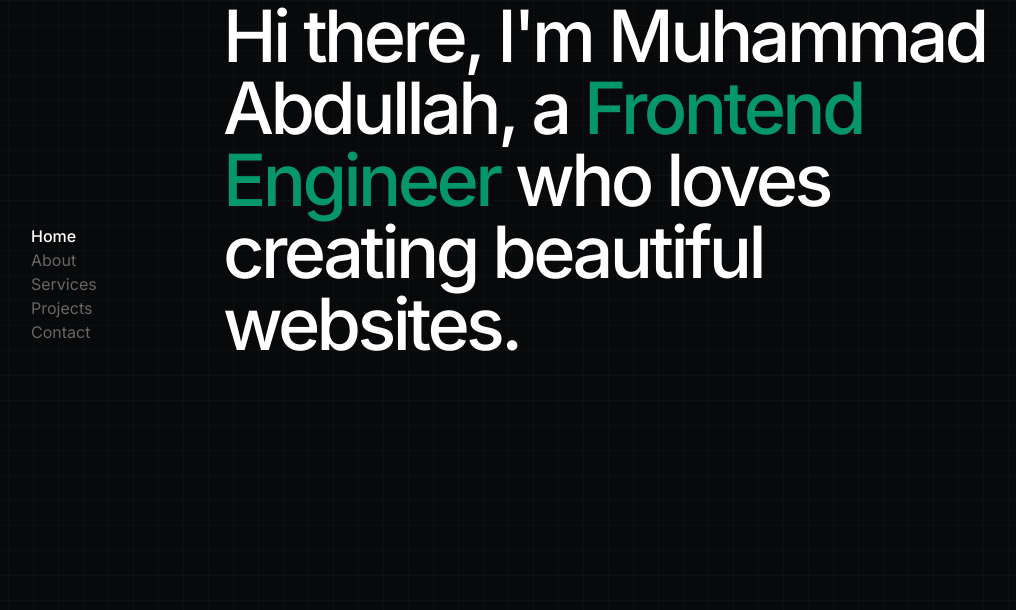
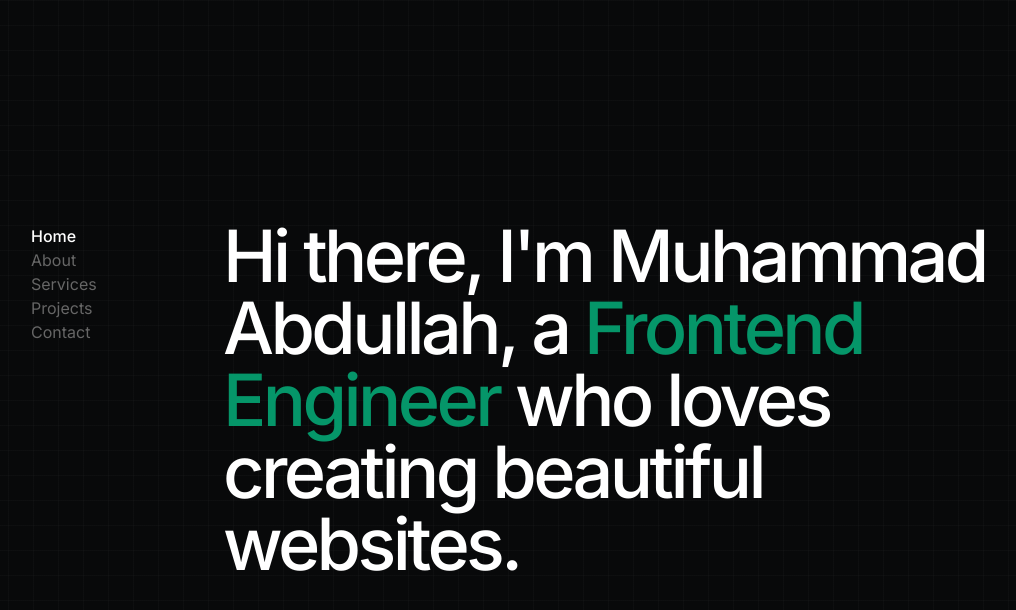
Before and after one commit to abdullahh-dev/portfolio, a Next.js app: page / in a window 1280 px wide. Shown: the top 610 px of the page, without its empty margins (17-1033 px from the left). Built offline with nearby package versions, Linux system fonts and the light colour scheme.

Commit message:
fixed alignment

```diff
--- a/app/about/page.tsx
+++ b/app/about/page.tsx
@@ -25,7 +25,7 @@ experience.`;
         {words.map((word, index) => (
           <span
             key={index}
-            className={`transition-all text-[#666666] font-medium tracking-tighter text-xl md:text-3xl leading-tight duration-75 linear ${
+            className={`transition-all text-[#666666] font-medium tracking-tighter text-lg md:text-3xl leading-tight duration-75 linear ${
               revealed && `text-white`
             }    `}
             style={{
--- a/app/components/Pages/Home.tsx
+++ b/app/components/Pages/Home.tsx
@@ -4,7 +4,7 @@ import CustomContainer from "../ui/Container";
 const HomePage = () => {
   return (
     <CustomContainer>
-      <div className="max-w-[800px] min-h-screen">
+      <div className="max-w-[800px] min-h-screen flex items-center justify-center">
         <motion.p
           initial={{ opacity: 0, y: 50 }}
           animate={{ opacity: 1, y: 0 }}
@@ -12,8 +12,10 @@ const HomePage = () => {
           className="text-4xl sm:text-7xl text-white font-medium tracking-tighter"
         >
           Hi there, I&apos;m Muhammad Abdullah, a{" "}
-          <span className="text-emerald-600">Frontend Engineer</span> who loves
-          creating beautiful websites.
+          <motion.span className="text-emerald-600">
+            Frontend Engineer
+          </motion.span>{" "}
+          who loves creating beautiful websites.
         </motion.p>
       </div>
     </CustomContainer>
```
